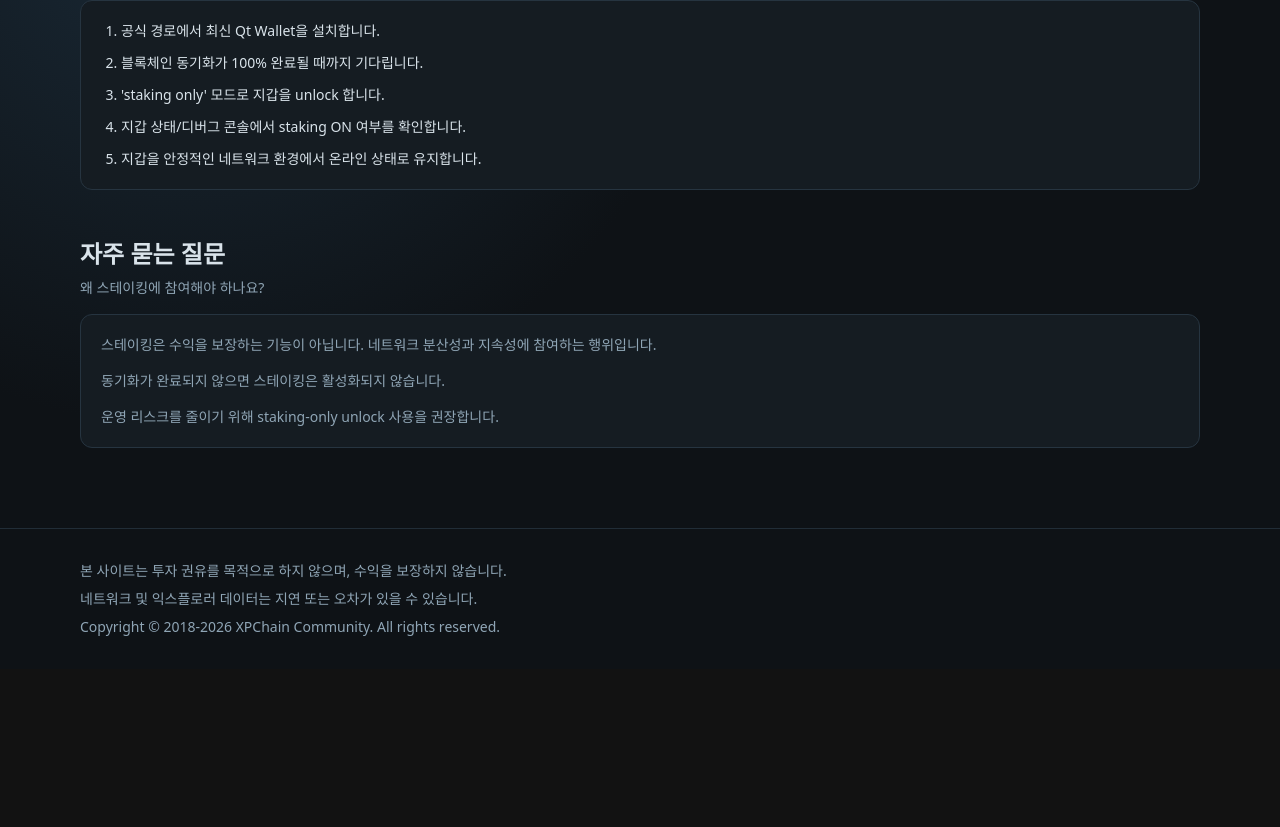
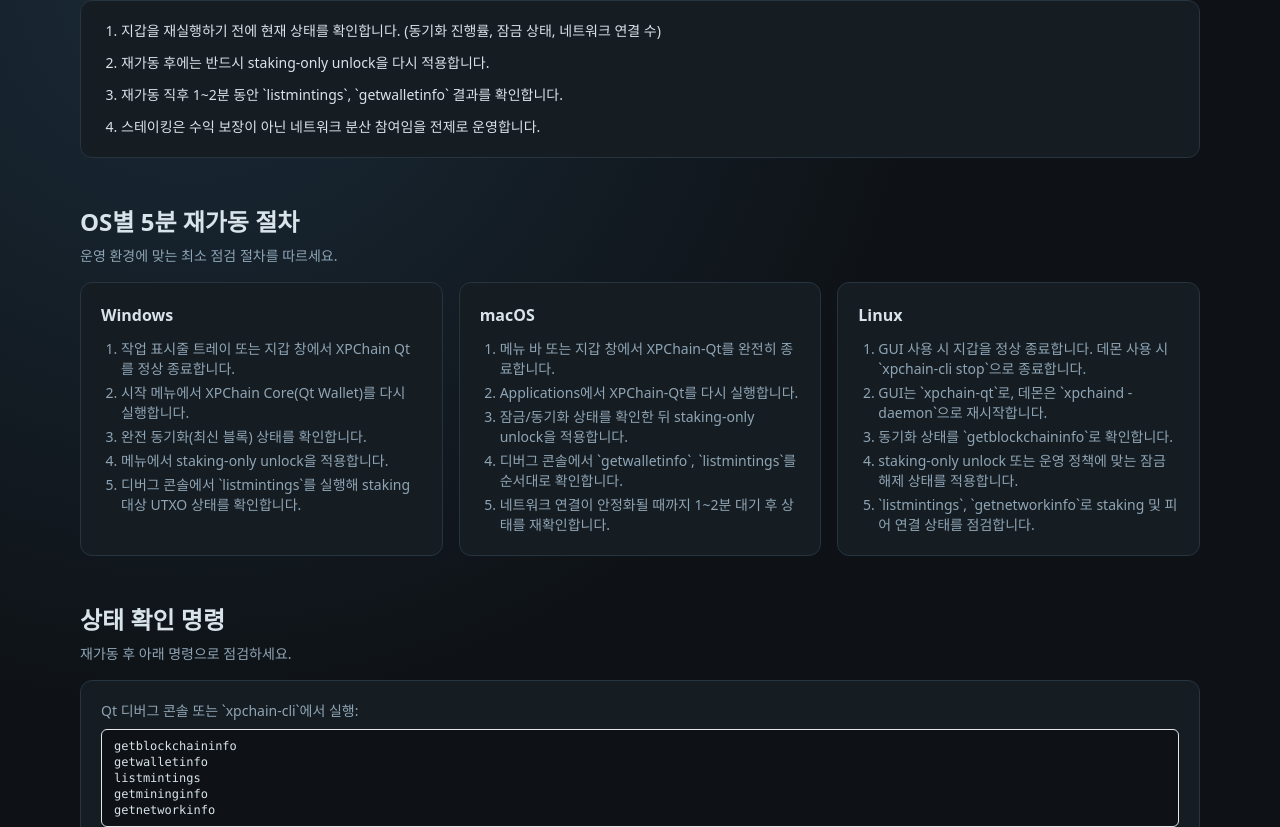
Before and after one commit to arnoldcho/xpchain-web, a Next.js app: page /staking in a window 1280 px wide. Shown: the part 193-1020 px from the top of the page. Before the commit the page ends 862 px from the top, so only its background shows below. Built offline with nearby package versions, Linux system fonts and the light colour scheme.

Commit message:
Update staking checks to listmintings and getmininginfo

```diff
--- a/app/staking/page.tsx
+++ b/app/staking/page.tsx
@@ -1,11 +1,34 @@
 import { Section } from '@/components/Section';
 
-const steps = [
-  '공식 경로에서 최신 Qt Wallet을 설치합니다.',
-  '블록체인 동기화가 100% 완료될 때까지 기다립니다.',
-  "'staking only' 모드로 지갑을 unlock 합니다.",
-  '지갑 상태/디버그 콘솔에서 staking ON 여부를 확인합니다.',
-  '지갑을 안정적인 네트워크 환경에서 온라인 상태로 유지합니다.'
+const commonSteps = [
+  '지갑을 재실행하기 전에 현재 상태를 확인합니다. (동기화 진행률, 잠금 상태, 네트워크 연결 수)',
+  '재가동 후에는 반드시 staking-only unlock을 다시 적용합니다.',
+  '재가동 직후 1~2분 동안 `listmintings`, `getwalletinfo` 결과를 확인합니다.',
+  '스테이킹은 수익 보장이 아닌 네트워크 분산 참여임을 전제로 운영합니다.'
+];
+
+const windowsSteps = [
+  '작업 표시줄 트레이 또는 지갑 창에서 XPChain Qt를 정상 종료합니다.',
+  '시작 메뉴에서 XPChain Core(Qt Wallet)를 다시 실행합니다.',
+  '완전 동기화(최신 블록) 상태를 확인합니다.',
+  '메뉴에서 staking-only unlock을 적용합니다.',
+  '디버그 콘솔에서 `listmintings`를 실행해 staking 대상 UTXO 상태를 확인합니다.'
+];
+
+const macSteps = [
+  '메뉴 바 또는 지갑 창에서 XPChain-Qt를 완전히 종료합니다.',
+  'Applications에서 XPChain-Qt를 다시 실행합니다.',
+  '잠금/동기화 상태를 확인한 뒤 staking-only unlock을 적용합니다.',
+  '디버그 콘솔에서 `getwalletinfo`, `listmintings`를 순서대로 확인합니다.',
+  '네트워크 연결이 안정화될 때까지 1~2분 대기 후 상태를 재확인합니다.'
+];
+
+const linuxSteps = [
+  'GUI 사용 시 지갑을 정상 종료합니다. 데몬 사용 시 `xpchain-cli stop`으로 종료합니다.',
+  'GUI는 `xpchain-qt`로, 데몬은 `xpchaind -daemon`으로 재시작합니다.',
+  '동기화 상태를 `getblockchaininfo`로 확인합니다.',
+  'staking-only unlock 또는 운영 정책에 맞는 잠금 해제 상태를 적용합니다.',
+  '`listmintings`, `getnetworkinfo`로 staking 및 피어 연결 상태를 점검합니다.'
 ];
 
 export default function StakingPage() {
@@ -14,17 +37,69 @@
       <h1 className="sr-only">스테이킹</h1>
       <Section title="스테이킹" subtitle="5분 재가동 가이드: 수익 목적이 아닌 분산 기여 중심">
         <ol className="panel list-decimal space-y-3 p-5 pl-10 text-sm text-text">
-          {steps.map((step) => (
+          {commonSteps.map((step) => (
             <li key={step}>{step}</li>
           ))}
         </ol>
       </Section>
 
-      <Section title="자주 묻는 질문" subtitle="왜 스테이킹에 참여해야 하나요?">
+      <Section title="OS별 5분 재가동 절차" subtitle="운영 환경에 맞는 최소 점검 절차를 따르세요.">
+        <div className="grid gap-4 lg:grid-cols-3">
+          <article className="panel p-5 text-sm text-mute">
+            <p className="text-base font-semibold text-text">Windows</p>
+            <ol className="mt-3 list-decimal space-y-1 pl-5">
+              {windowsSteps.map((step) => (
+                <li key={step}>{step}</li>
+              ))}
+            </ol>
+          </article>
+
+          <article className="panel p-5 text-sm text-mute">
+            <p className="text-base font-semibold text-text">macOS</p>
+            <ol className="mt-3 list-decimal space-y-1 pl-5">
+              {macSteps.map((step) => (
+                <li key={step}>{step}</li>
+              ))}
+            </ol>
+          </article>
+
+          <article className="panel p-5 text-sm text-mute">
+            <p className="text-base font-semibold text-text">Linux</p>
+            <ol className="mt-3 list-decimal space-y-1 pl-5">
+              {linuxSteps.map((step) => (
+                <li key={step}>{step}</li>
+              ))}
+            </ol>
+          </article>
+        </div>
+      </Section>
+
+      <Section title="상태 확인 명령" subtitle="재가동 후 아래 명령으로 점검하세요.">
+        <div className="panel p-5 text-sm text-mute">
+          <p className="mb-2">Qt 디버그 콘솔 또는 `xpchain-cli`에서 실행:</p>
+          <pre className="overflow-x-auto rounded-md border border-border bg-bg px-3 py-2 text-xs text-text">
+{`getblockchaininfo
+getwalletinfo
+listmintings
+getmininginfo
+getnetworkinfo`}
+          </pre>
+          <ul className="mt-3 list-disc space-y-1 pl-5">
+            <li>동기화 완료: 최신 블록 높이가 네트워크와 유사한지 확인</li>
+            <li>잠금 상태: staking-only unlock이 적용되었는지 확인</li>
+            <li>스테이킹 상태: `listmintings`에서 age/probability/reward를 확인</li>
+            <li>노드 상태: `getmininginfo`에서 blocks/difficulty/networkhashps 확인</li>
+            <li>피어 연결: 연결 수가 0이 아닌지 확인</li>
+          </ul>
+        </div>
+      </Section>
+
+      <Section title="자주 묻는 질문" subtitle="운영 중 자주 발생하는 상황">
         <div className="panel space-y-4 p-5 text-sm text-mute">
           <p>스테이킹은 수익을 보장하는 기능이 아닙니다. 네트워크 분산성과 지속성에 참여하는 행위입니다.</p>
-          <p>동기화가 완료되지 않으면 스테이킹은 활성화되지 않습니다.</p>
-          <p>운영 리스크를 줄이기 위해 staking-only unlock 사용을 권장합니다.</p>
+          <p>동기화가 완료되지 않으면 스테이킹은 활성화되지 않습니다. 먼저 블록 동기화 상태를 확인하세요.</p>
+          <p>재가동 후 잠금 해제가 초기화될 수 있으므로 staking-only unlock 상태를 다시 적용해야 합니다.</p>
+          <p>운영 리스크를 줄이기 위해 안정적인 네트워크/전원 환경에서 지갑을 유지하는 것을 권장합니다.</p>
         </div>
       </Section>
     </>
```
